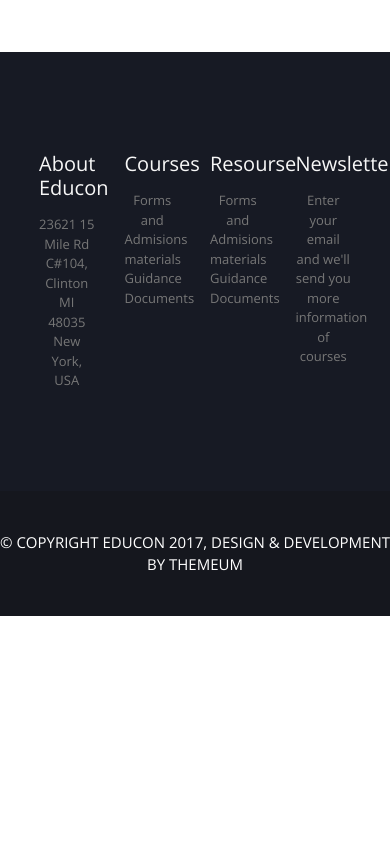
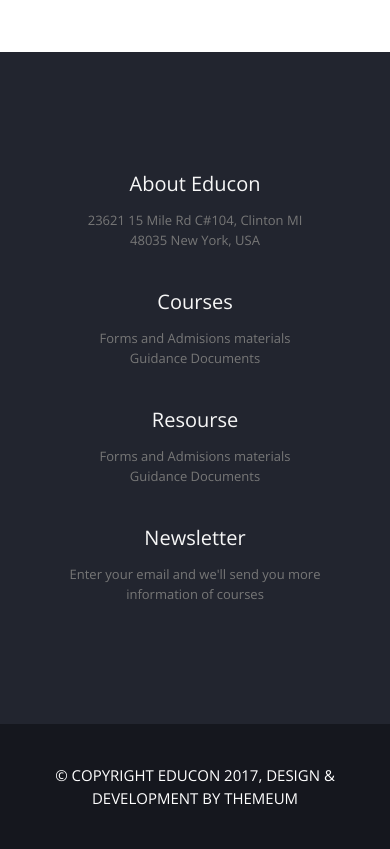
Before and after one commit to MisaelCalvillo/srax-front-test, a website: page src/index.html in a window 390 px wide. Shown: the part 1349-2198 px from the top of the page. Before the commit the page ends 1965 px from the top, so only its background shows below. Drawn offline with nearby package versions, Linux system fonts and the light colour scheme.

Commit message:
Feat: Add responsiveness to Footer

```diff
--- a/src/index.html
+++ b/src/index.html
@@ -155,22 +155,22 @@
 		</section>
 		<section class="section-footer">
 			<div class="row Footer__about">
-				<div class="col-3 text-center Footer__section">
+				<div class="col-12 col-sm-6 col-md-3 text-center Footer__section">
 					<h4>About Educon</h4>
 					<a href="#">23621 15 Mile Rd C#104, Clinton MI</a><br>
 					<a href="#">48035 New York, USA</a>
 				</div>
-				<div class="col-3 text-center Footer__section">
+				<div class="col-12 col-sm-6 col-md-3 text-center Footer__section">
 					<h4>Courses</h4>
 					<a href="#">Forms and Admisions materials</a><br>
 					<a href="#">Guidance Documents</a>
 				</div>
-				<div class="col-3 text-center Footer__section">
+				<div class="col-12 col-sm-6 col-md-3 text-center Footer__section">
 					<h4>Resourse</h4>
 					<a href="#">Forms and Admisions materials</a><br>
 					<a href="#">Guidance Documents</a>
 				</div>
-				<div class="col-3 text-center Footer__section">
+				<div class="col-12 col-sm-6 col-md-3 text-center Footer__section">
 					<h4 class="Footer-title">Newsletter</h4>
 					<a href="#">Enter your email and we'll send you more information of courses</a><br>
 				</div>
--- a/src/scss/abstracts/_variables.scss
+++ b/src/scss/abstracts/_variables.scss
@@ -1,6 +1,6 @@
 $main-background: rgb(247, 247, 247);
 $white-background: rgb(255,255,255);
-$footer-background: rgb(23, 26, 36);
+$footer-background: rgba(23, 26, 36, 0.95);
 $copyright-footer-background: rgb(21, 23, 30);
 
 $color-red-buttons: rgb(238, 0,0);
--- a/src/scss/components/_Footer.scss
+++ b/src/scss/components/_Footer.scss
@@ -4,6 +4,7 @@
     background-color: $footer-background;
   }
   &__section {
+    margin: 2rem auto;
     h4 {
       color: $color-grey-light-1;
       font-size: 2rem;
@@ -23,7 +24,6 @@
     color: $color-white;
     font-size: 1.5rem;
     font-weight: 300;
-    padding-top: 4rem;
-    padding-bottom: 4rem;
+    padding: 4rem 10%;
   }
 }
```
Also changed, not shown: src/css/style.css.
